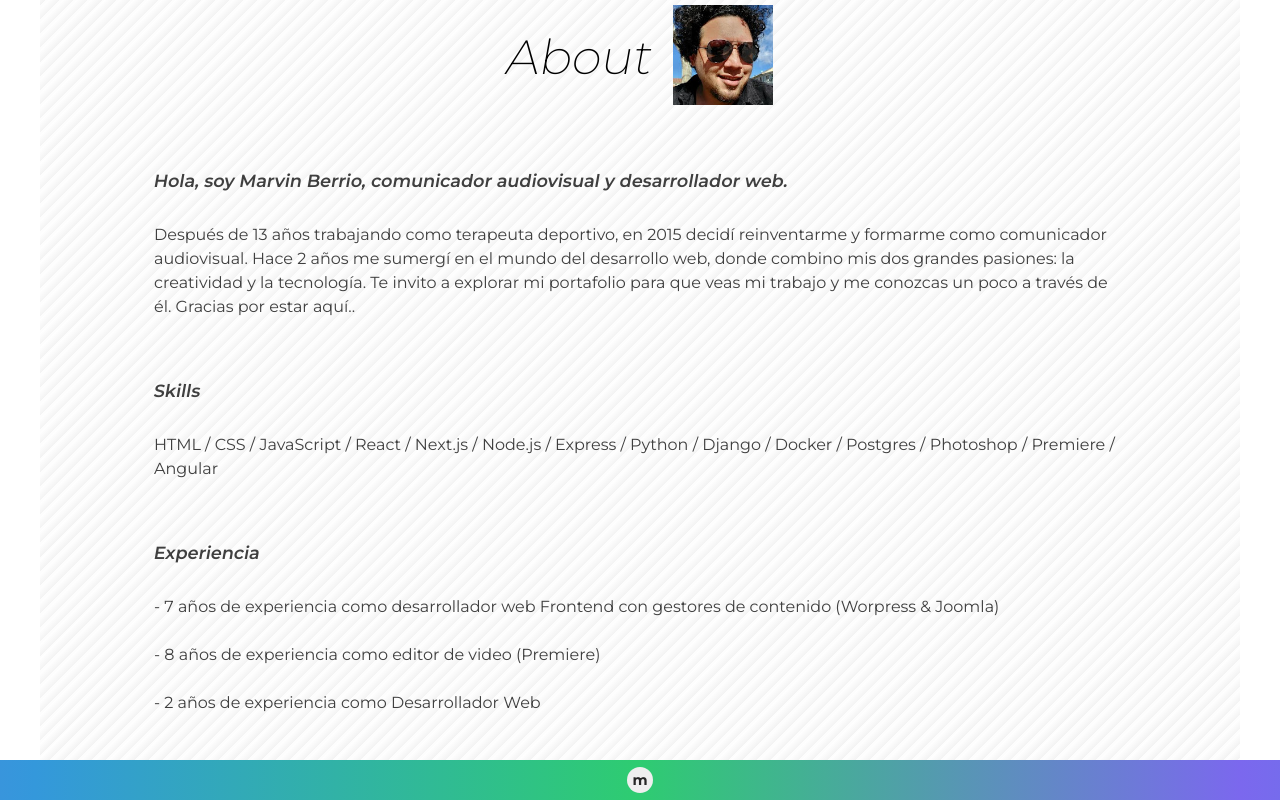
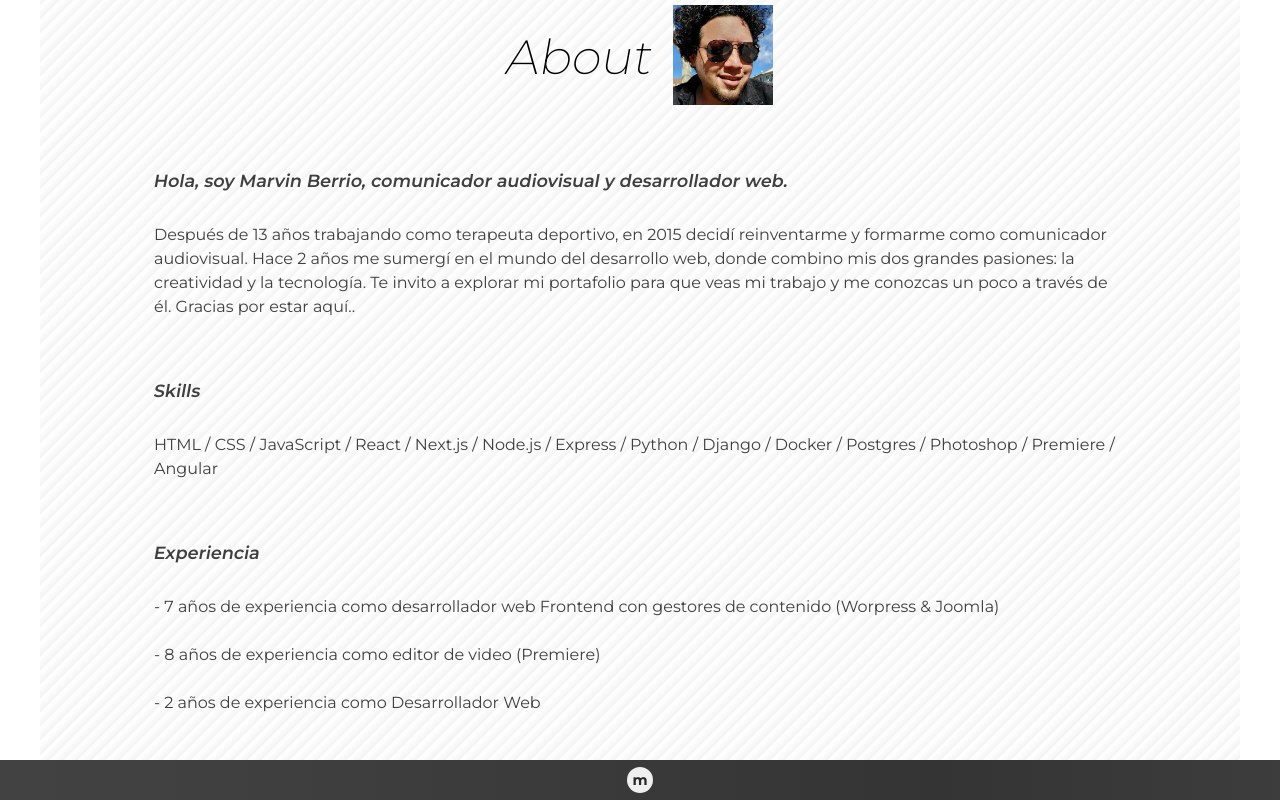
Before and after one commit to marvinccp/portfolio1, a Next.js app: page /about in a window 1280 px wide. Shown: the part 182-982 px from the top of the page. Built offline with nearby package versions, Linux system fonts and the light colour scheme.

Commit message:
add footer styles

```diff
--- a/src/components/footer/footer.module.css
+++ b/src/components/footer/footer.module.css
@@ -8,7 +8,7 @@
 
       background: transparent;
       background-clip: content-box;
-      background-image: linear-gradient(to right, #7B68EE, #3498db, #2ecc71, #7B68EE, #3498db, #2ecc71, #7B68EE, #3498db, #2ecc71, #7B68EE, #3498db, #2ecc71, #7B68EE, #3498db, #2ecc71, #7B68EE, #3498db, #2ecc71);
+    background-image: linear-gradient(to right, #404040, #303030, #464646, #404040, #353535, #464646, #404040, #353434, #464646, #404040, rgb(75, 75, 75), #464646, #404040, #2a2a2a, #464646);
       background-size:800%;
       animation: color 12s linear infinite;
 
```
